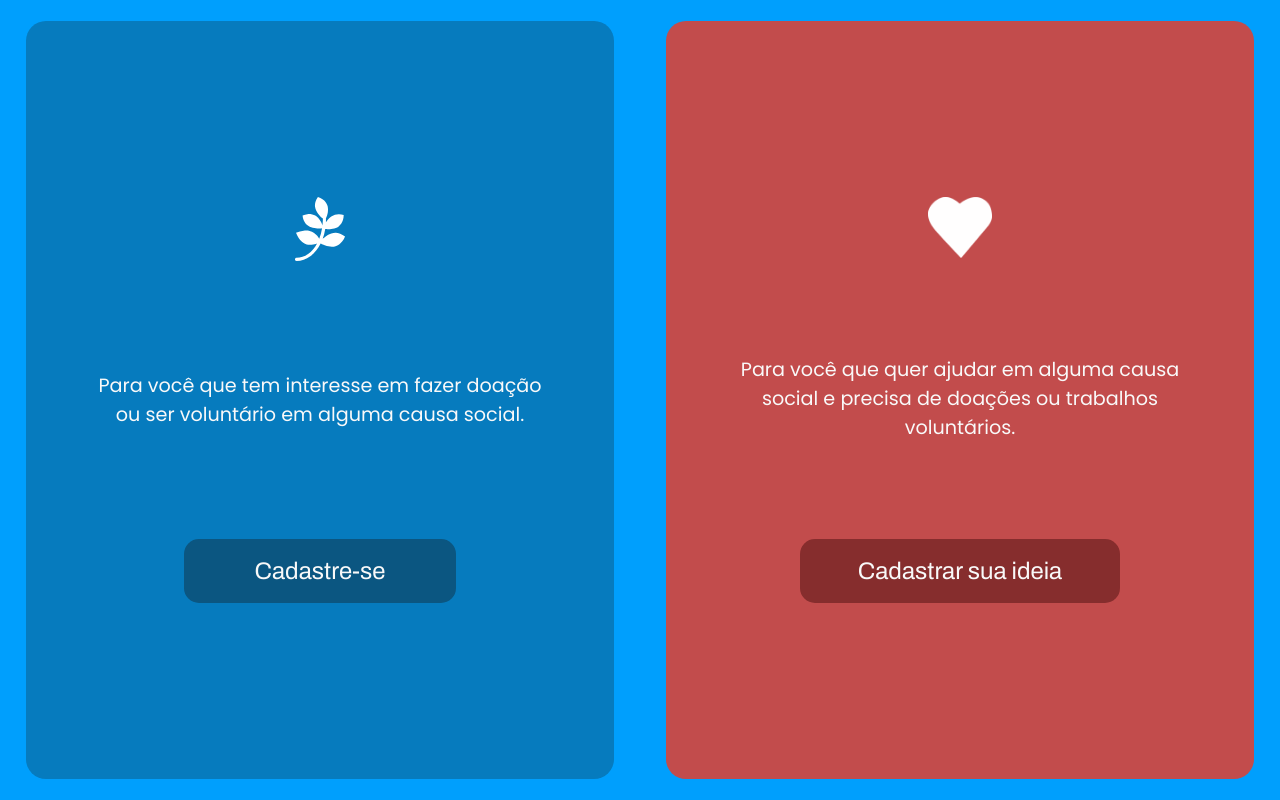
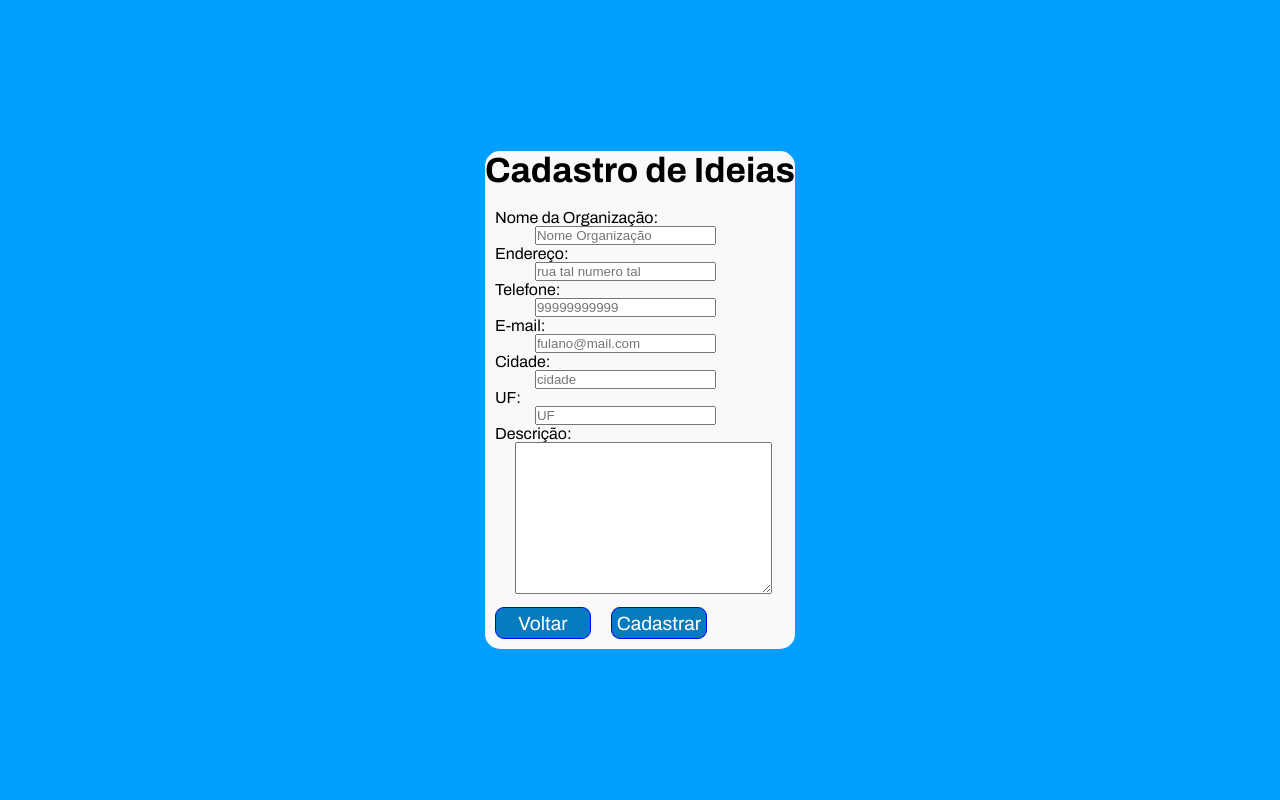
Before and after one commit to rede-cidada/holding-hands, a React (Create React App) app: page / in a window 1280 px wide. Built offline with nearby package versions, Linux system fonts and the light colour scheme; a web font is replaced by a local one.

Commit message:
adição da pagina registro de ideia

```diff
--- a/package.json
+++ b/package.json
@@ -3,6 +3,7 @@
   "version": "0.1.0",
   "private": true,
   "dependencies": {
+    "@material-ui/core": "^4.11.0",
     "@testing-library/jest-dom": "^4.2.4",
     "@testing-library/react": "^9.5.0",
     "@testing-library/user-event": "^7.2.1",
--- a/src/App.js
+++ b/src/App.js
@@ -1,12 +1,13 @@
 import React from 'react';
-import Landing from './pages/landing';
-import Register from './pages/register';
+//import Landing from './pages/landing';
+//import Register from './pages/register';
+import RegisterIdeia from './pages/registerIdeia';
 
 import './assets/global.css';
 
 function App() {
   return (
-    <Register/>
+    <RegisterIdeia/>
   );
 }
 
--- /dev/null
+++ b/src/pages/registerIdeia/index.js
@@ -0,0 +1,40 @@
+import React from 'react';
+import '../registerIdeia/registerIdeia.css';
+
+const RegisterIdeias = () => {
+    return (
+        <section class = "registerIdeia">
+            <div class="registerIdeia-Form">
+                <form class="registro-idea" name="registro-idea">
+                    <h3>Cadastro de Ideias</h3>
+
+                    <label for ="Nome-da-organização">Nome da Organização:</label><br/>
+                    <input type="text" id="Nome-da-organização" required="required" nome="Nome-da-organização" placeholder="Nome Organização"></input><br/>
+                    <label for ="endereco">Endereço:</label><br/>
+                    <input type="text" id="endereco" required="required" nome="endereco" placeholder="rua tal numero tal"></input><br/>
+                    <label for ="Telefone">Telefone:</label><br/>
+                    <input type="number" id="telefone" required="required" nome="Telefone" maxlength="11"placeholder="99999999999"></input><br/>
+                    <label for ="e-mail"> E-mail:</label><br/>
+                    <input type="email" id="email" required="required" nome="e-mail" placeholder="fulano@mail.com" ></input><br/>
+                    <label for ="cidade">Cidade:</label><br/>
+                    <input type="text" id="cidade" required="required" nome="cidade" placeholder="cidade" ></input><br/>
+                    <label for ="uf"> UF:</label><br/>
+                    <input type="text" id="uf" required="required" nome="UF" placeholder="UF" ></input><br/>
+                    <label for ="Descricao">Descrição:</label><br/>
+                    <textarea nome="Descricao" rows="10" cols="30"></textarea><br/>
+                    <div className="btn-form">
+                        <a className="btn-voltar" href="#" >Voltar</a>
+                        <a className="btn-enviar" href="#">Cadastrar</a>
+                    </div>
+
+
+                </form>
+
+            </div>
+
+        </section>
+
+    )
+
+}
+export default RegisterIdeias;
--- /dev/null
+++ b/src/pages/registerIdeia/registerIdeia.css
@@ -0,0 +1,69 @@
+
+:root{
+    --background-primary: #009FFD;
+    --background-secondary: #0370af;
+    --color-primary: #F9F9F9;
+    --background-btn: #f8b33b;
+    --background-btn-light: #eea322;
+    --background-btn-secondary: #fb6567;
+    --background-btn-secondary-light: #f85053;
+
+    font-size: 100%;
+}
+
+
+.registerIdeia-Form{
+    display: flex;
+    align-items: center;
+    justify-content: center;
+    width: 100vw;
+    height: 100vh;
+    background: var(--background-primary);
+
+
+}
+.registro-idea{
+    font: 300 1rem Archivo;
+    background-color: var(--color-primary);
+    box-shadow: -3px 3px -3px -1.5px blue;
+    padding:auto;
+    justify-content: center;
+    border-radius: 15px;
+}
+.registro-idea h3{
+    font-size:35px ;
+    margin-bottom: 20px;
+}
+.registerIdeia-Form label{
+    margin-left:10px;
+}
+.registerIdeia-Form input{
+    margin-left: 50px;
+}
+.registerIdeia-Form textarea{
+    margin-left: 30px;
+}
+.btn-form{
+    display: flex;
+    flex-direction: row;
+}
+.btn-form a{
+    width: 6rem;
+    height: 2rem;
+    border:solid 0.5px blue;
+    border-radius: 9px;
+    background-color: var(--background-secondary);
+    font: 500 1.2rem Archivo;
+    color:white;
+    display: flex;
+    align-items: center;
+    justify-content: center;
+    text-decoration: none;
+    margin:10px;
+
+
+}
+.btn-form a:hover{
+    background-color: var(--color-primary);
+    color: blue;
+}
```
Also changed, not shown: 1 other file (tests, documents, lock files or other folders).
